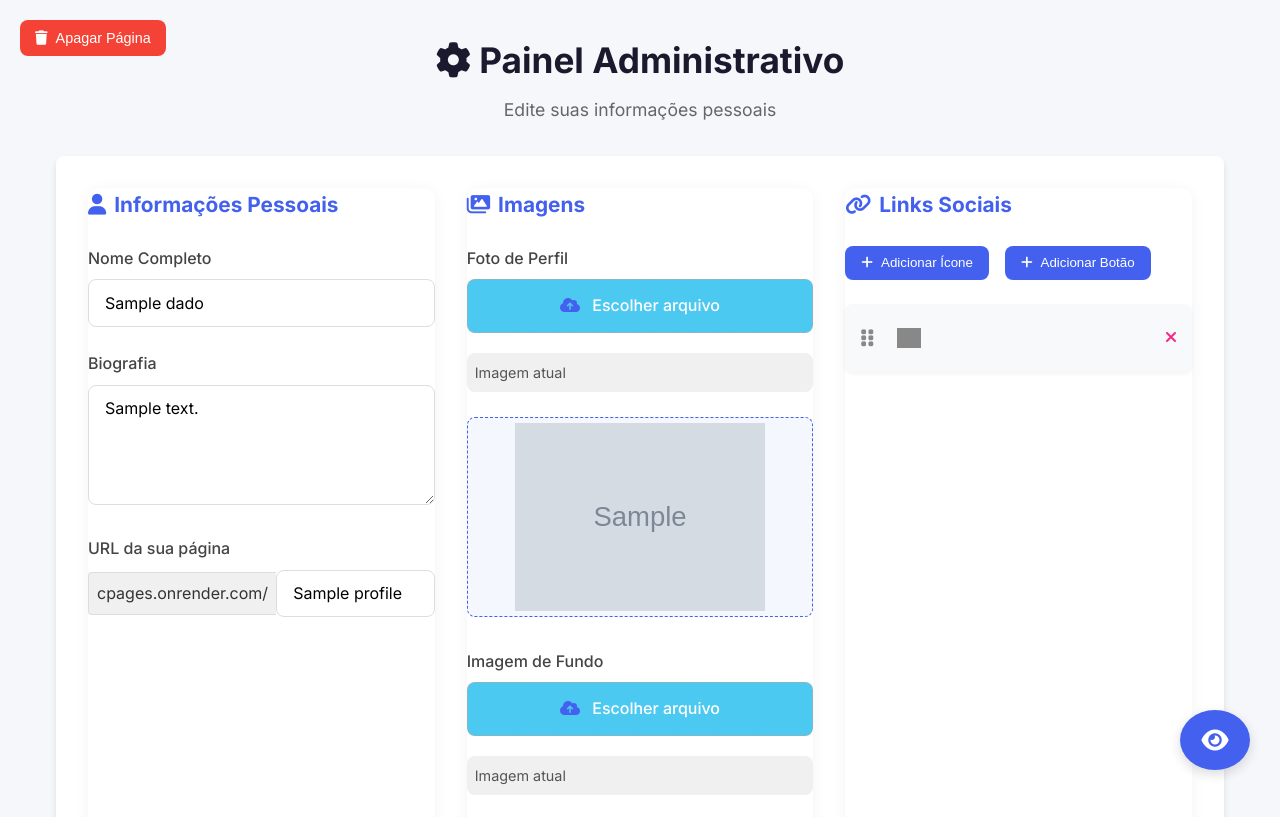
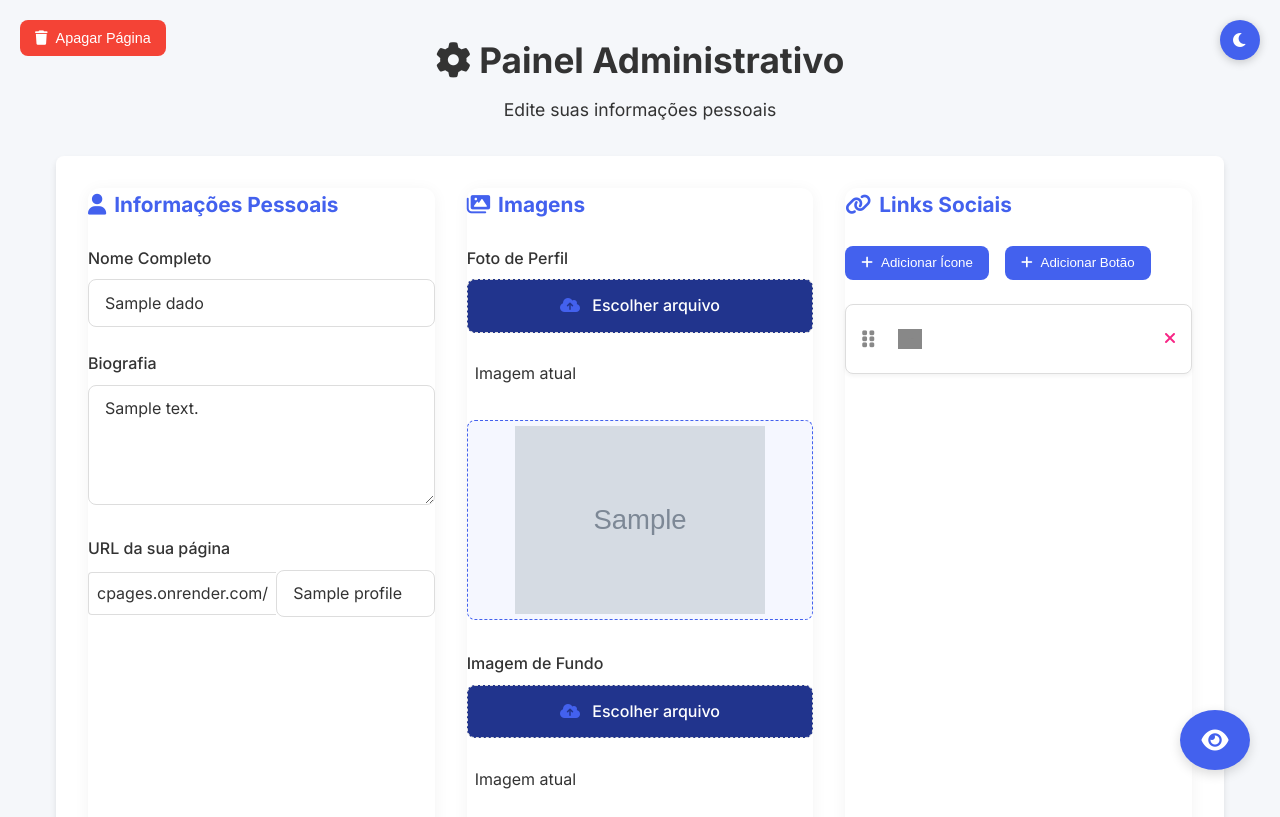
Before and after one commit to cayo-pereira/meu-linktree, a Flask app: template templates/admin.html in a window 1280 px wide. Shown: the top 817 px of the page. Run offline with Flask 3, Linux system fonts and the light colour scheme; the template is opened without the code that fills it: most values are stand-ins (such as "Sample title", 1, 10 or a date in 2020); grey boxes marked "Sample" are stand-in pictures; data that the repository does not hold is empty.

Commit message:
Dark-mode
Adição do dark-mode nas páginas.

```diff
--- a/static/admin.css
+++ b/static/admin.css
@@ -1,14 +1,32 @@
+/* static/css/admin.css */
+
 :root {
   --primary-color: #4361ee;
   --secondary-color: #3f37c9;
   --dark-color: #1a1a2e;
   --light-color: #f8f9fa;
-  --success-color: #4cc9f0;
+  --success-color: #21348d;
   --danger-color: #f72585;
   --warning-color: #f8961e;
   --border-radius: 8px;
   --box-shadow: 0 4px 6px rgba(0, 0, 0, 0.1);
   --transition: all 0.3s ease;
+
+  /* Variáveis de cores para o Light Mode (padrão) - Duplicadas do dark-mode.css para consistência */
+  --bg-color-light: #f5f7fa;
+  --text-color-light: #333;
+  --card-bg-light: #ffffff;
+  --header-bg-light: rgba(255, 255, 255, 0.9);
+  --border-color-light: #ddd;
+  --input-bg-light: #ffffff;
+  --placeholder-color-light: #999;
+  --shadow-light: 0 4px 6px rgba(0, 0, 0, 0.1);
+  --button-secondary-bg-light: #f0f2f5;
+  --button-secondary-text-light: var(--dark-color);
+  --button-secondary-border-light: #e0e2e5;
+  --footer-bg-light: white;
+  --footer-border-light: #eee;
+  --link-color-light: var(--primary-color);
 }
 
 * {
@@ -37,19 +55,19 @@ body {
 
 .admin-header h1 {
   font-size: 2.2rem;
-  color: var(--dark-color);
+  color: var(--text-color-light); /* Usando variável */
   margin-bottom: 0.5rem;
 }
 
 .admin-header p {
-  color: #666;
+  color: var(--text-color-light); /* Usando variável */
   font-size: 1.1rem;
 }
 
 .admin-form {
-  background: white;
+  background: var(--card-bg-light); /* Usando variável */
   border-radius: var(--border-radius);
-  box-shadow: var(--box-shadow);
+  box-shadow: var(--shadow-light); /* Usando variável */
   padding: 2rem;
 }
 
@@ -61,20 +79,17 @@ body {
 }
 
 .form-section {
-  background: rgba(255, 255, 255, 0.95);
+  background: var(--card-bg-light); /* Usando variável */
   border-radius: 12px;
-  box-shadow: 0 2px 15px rgba(0, 0, 0, 0.05);
+  box-shadow: 0 2px 15px rgba(0, 0, 0, 0.05); /* Manter sombra original, será sobrescrito se dark-mode.css tiver !important */
   transition: transform 0.3s ease;
   position: relative;
   top: 0;
 }
 
 .form-section:hover {
-  /* transform: translateY(-5px);
-  box-shadow: 0 5px 20px rgba(0, 0, 0, 0.1);*/
   top: -5px;
-  box-shadow: 0 5px 20px rgba(0, 0, 0, 0.1),
-
+  box-shadow: var(--shadow-light); /* Usando variável para hover */
 }
 
 .form-section h2 {
@@ -94,17 +109,19 @@ body {
   display: block;
   margin-bottom: 0.5rem;
   font-weight: 500;
-  color: #444;
+  color: var(--text-color-light); /* Usando variável */
 }
 
 .form-input {
   width: 100%;
   padding: 0.8rem 1rem;
-  border: 1px solid #ddd;
+  border: 1px solid var(--border-color-light); /* Usando variável */
   border-radius: var(--border-radius);
   font-family: 'Inter', sans-serif;
   font-size: 1rem;
   transition: var(--transition);
+  background-color: var(--input-bg-light); /* Usando variável */
+  color: var(--text-color-light); /* Usando variável */
 }
 
 .form-input:focus {
@@ -113,22 +130,32 @@ body {
   box-shadow: 0 0 0 3px rgba(67, 97, 238, 0.2);
 }
 
+.form-input::placeholder {
+    color: var(--placeholder-color-light); /* Usando variável */
+}
+
 .form-textarea {
   width: 100%;
   min-height: 120px;
   padding: 0.8rem 1rem;
-  border: 1px solid #ddd;
+  border: 1px solid var(--border-color-light); /* Usando variável */
   border-radius: var(--border-radius);
   font-family: 'Inter', sans-serif;
   font-size: 1rem;
   resize: vertical;
   transition: var(--transition);
+  background-color: var(--input-bg-light); /* Usando variável */
+  color: var(--text-color-light); /* Usando variável */
 }
 
 .form-textarea:focus {
   outline: none;
   border-color: var(--primary-color);
   box-shadow: 0 0 0 3px rgba(67, 97, 238, 0.2);
+}
+
+.form-textarea::placeholder {
+    color: var(--placeholder-color-light); /* Usando variável */
 }
 
 .file-upload {
@@ -151,16 +178,17 @@ body {
 .file-label {
   display: block;
   padding: 0.8rem 1rem;
-  background-color: rgb(255, 255, 255);
-  border: 1px dashed #aaa;
+  background-color: var(--input-bg-light); /* Usando variável */
+  border: 1px dashed var(--border-color-light); /* Usando variável */
   border-radius: var(--border-radius);
   text-align: center;
   cursor: pointer;
   transition: var(--transition);
+  color: var(--text-color-light); /* Usando variável */
 }
 
 .file-label:hover {
-  background-color: #f0f0f0;
+  background-color: var(--button-secondary-bg-light); /* Usando variável para hover */
   border-color: var(--primary-color);
 }
 
@@ -332,13 +359,14 @@ body.modal-open {
 /* Estilos para os itens adicionados */
 .social-item,
 .custom-button-item {
-  background: #f8f9fa;
+  background: var(--input-bg-light); /* Usando variável */
   padding: 1rem;
   border-radius: var(--border-radius);
   margin-bottom: 1rem;
   display: flex;
   gap: 1rem;
   align-items: center;
+  border: 1px solid var(--border-color-light); /* Usando variável */
 }
 
 .remove-item {
--- a/static/dark-mode.css
+++ b/static/dark-mode.css
@@ -63,7 +63,7 @@ body.dark-mode .loading-container {
 
 body.dark-mode .form-section {
     background: var(--card-bg-light) !important; /* Para garantir que o hover também seja escuro */
-    box-shadow: 0 2px 15px rgba(0, 0, 0, 0.1);
+    box-shadow: 0 2px 15px rgba(0, 0, 0, 0.1); /* Manter sombra original, será sobrescrito se dark-mode.css tiver !important */
 }
 
 body.dark-mode .top-header {
@@ -124,7 +124,7 @@ body.dark-mode .file-label i {
 }
 
 body.dark-mode .has-file .file-label {
-    background-color: var(--primary-color) !important; /* Cor mais vibrante para arquivo selecionado */
+    background-color: var(--success-color) !important; /* Cor mais vibrante para arquivo selecionado */
     color: white !important;
 }
 
@@ -148,8 +148,8 @@ body.dark-mode .login-error {
 body.dark-mode .url-prefix,
 body.dark-mode .pagination-btn:disabled,
 body.dark-mode .progress-container {
-    background: #3a3a5e !important;
-    border-color: #444 !important;
+    background: var(--input-bg-light) !important; /* Usar input-bg-light para consistência */
+    border-color: var(--border-color-light) !important; /* Usar border-color-light para consistência */
     color: var(--text-color-light) !important;
 }
 
@@ -191,10 +191,6 @@ body.dark-mode .icon-option.selected {
     box-shadow: 0 4px 15px rgba(0, 0, 0, 0.3); /* Sombra mais pronunciada */
 }
 
-.dark-mode-toggle i {
-    font-size: 1.2rem; /* Tamanho do ícone */
-}
-
 /* Ajustes para o modo escuro com a classe .dark-mode */
 body.dark-mode .dark-mode-toggle {
     background-color: var(--secondary-color); /* Cor do botão em modo escuro */
@@ -222,7 +218,7 @@ body,
 .cta-secondary,
 .login-error,
 .url-prefix,
-.pagination-btn:disabled,
+.pagination-btn, /* Adicionado para transição suave */
 .progress-container,
 .social-item,
 .custom-button-item,
--- a/templates/admin.html
+++ b/templates/admin.html
@@ -6,6 +6,7 @@
     <meta name="viewport" content="width=device-width, initial-scale=1.0">
     <title>Painel Administrativo</title>
     <link rel="stylesheet" href="{{ url_for('static', filename='admin.css') }}">
+    <link rel="stylesheet" href="{{ url_for('static', filename='dark-mode.css') }}">
     <link href="https://fonts.googleapis.com/css2?family=Inter:wght@300;400;500;600;700&display=swap" rel="stylesheet">
     <link rel="stylesheet" href="https://cdnjs.cloudflare.com/ajax/libs/font-awesome/6.0.0-beta3/css/all.min.css">
     <script src="https://cdn.jsdelivr.net/npm/sortablejs@1.15.0/Sortable.min.js"></script>
@@ -39,11 +40,11 @@
         .file-info {
             display: none;
             padding: 8px;
-            background-color: #f0f0f0;
+            /* Usar variável para o background e cor do texto */
+            background-color: var(--input-bg-light);
             border-radius: var(--border-radius);
             margin-top: 5px;
-            font-size: 0.9rem;
-            color: #555;
+            color: var(--text-color-light);
         }
 
         .has-file .file-info {
@@ -81,10 +82,12 @@
 
         .url-prefix {
             padding: 8px;
-            background: #f0f0f0;
-            border: 1px solid #ddd;
+            /* Usar variáveis para o prefixo da URL */
+            background: var(--input-bg-light);
+            border: 1px solid var(--border-color-light);
             border-right: none;
             border-radius: 4px 0 0 4px;
+            color: var(--text-color-light);
         }
 
         /* Estilos adicionais para os novos campos de botão */
@@ -135,12 +138,14 @@
             display: flex; /* Manter display flex para os itens */
             align-items: center;
             gap: 1rem;
-            background: #f8f9fa;
+            /* Usar variáveis para itens sociais e de botões */
+            background: var(--input-bg-light);
             padding: 1rem;
             border-radius: var(--border-radius);
             margin-bottom: 1rem;
             box-shadow: 0 2px 4px rgba(0,0,0,0.05); /* Um pouco de sombra para destacar */
             transition: box-shadow 0.2s ease, transform 0.2s ease;
+            border: 1px solid var(--border-color-light); /* Adicionado borda para melhor visualização no Dark Mode */
         }
 
         .social-item:hover,
@@ -168,6 +173,7 @@
             color: #888;
             margin-right: 0.5rem;
         }
+
     </style>
 </head>
 
@@ -308,7 +314,7 @@
                                     <input type="hidden" name="custom_button_radius[]" value="{{ button.radius }}">
                                     <input type="hidden" name="custom_button_text_color[]" value="{{ button.textColor }}">
                                     <input type="hidden" name="custom_button_text_bold[]" value="{{ 'true' if button.bold else 'false' }}">
-                                    <input type="hidden" name="custom_button_text_italic[]" value="{{ 'true' if button.italic else 'false' }}">
+                                    <input type="hidden" name="custom_button_text_italic[]" value="{{ 'true' if button.italic else 'normal' }}">
                                     <input type="hidden" name="custom_button_font_size[]" value="{{ button.fontSize }}">
                                     <input type="hidden" name="custom_button_has_border[]" value="{{ 'true' if button.hasBorder else 'false' }}">
                                     <input type="hidden" name="custom_button_border_color[]" value="{{ button.borderColor }}">
@@ -338,7 +344,7 @@
                                 <button type="button" class="pagination-btn" id="next-icon-page"><i
                                             class="fas fa-chevron-right"></i></button>
                             </div>
-                            <div class="page-info" style="text-align: center; margin-top: 10px; font-size: 0.9rem; color: #666;">
+                            <div class="page-info" style="text-align: center; margin-top: 10px; font-size: 0.9rem;">
                                 Página <span id="current-page">1</span></div>
 
                             <button type="button" id="save-icon" class="btn-save">Salvar Ícone</button>
@@ -662,7 +668,7 @@
                 { name: 'skype', path: '/static/icons/skype.png' },
                 { name: 'google-scholar', path: '/static/icons/google-scholar.png' },
                 { name: 'researchgate', path: '/static/icons/researchgate.png' },
-                { name: 'academia-edu', path: '/static/icons/academia-edu.png' }
+                { name: 'academia-edu', path: '/static/icons/academia-edu.org' } /* Corrigido link para academia-edu.org */
             ];
 
             let filteredIcons = [];
@@ -895,6 +901,7 @@
 
         }); // FIM DO DOMContentLoaded
     </script>
+    <script src="{{ url_for('static', filename='js/dark-mode.js') }}"></script>
     <a href="/{{ dados.profile }}" target="_blank" class="preview-float-btn">
         <i class="fas fa-eye"></i>
         <span class="preview-float-tooltip">Visualizar Página</span>
```
Also changed, not shown: other parts of static/admin.css (+38 -27 lines), templates/callback.html (+27 -21 lines), templates/index.html (+40 -24 lines).
